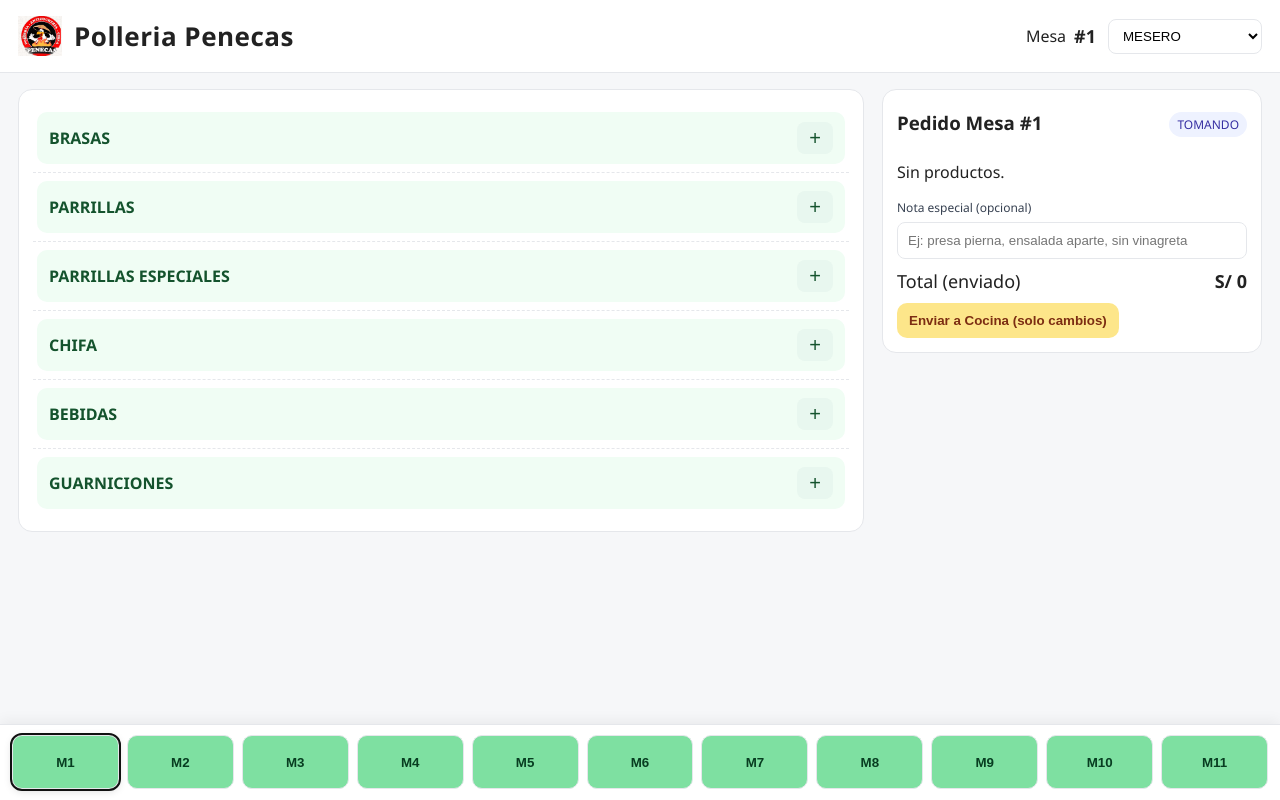
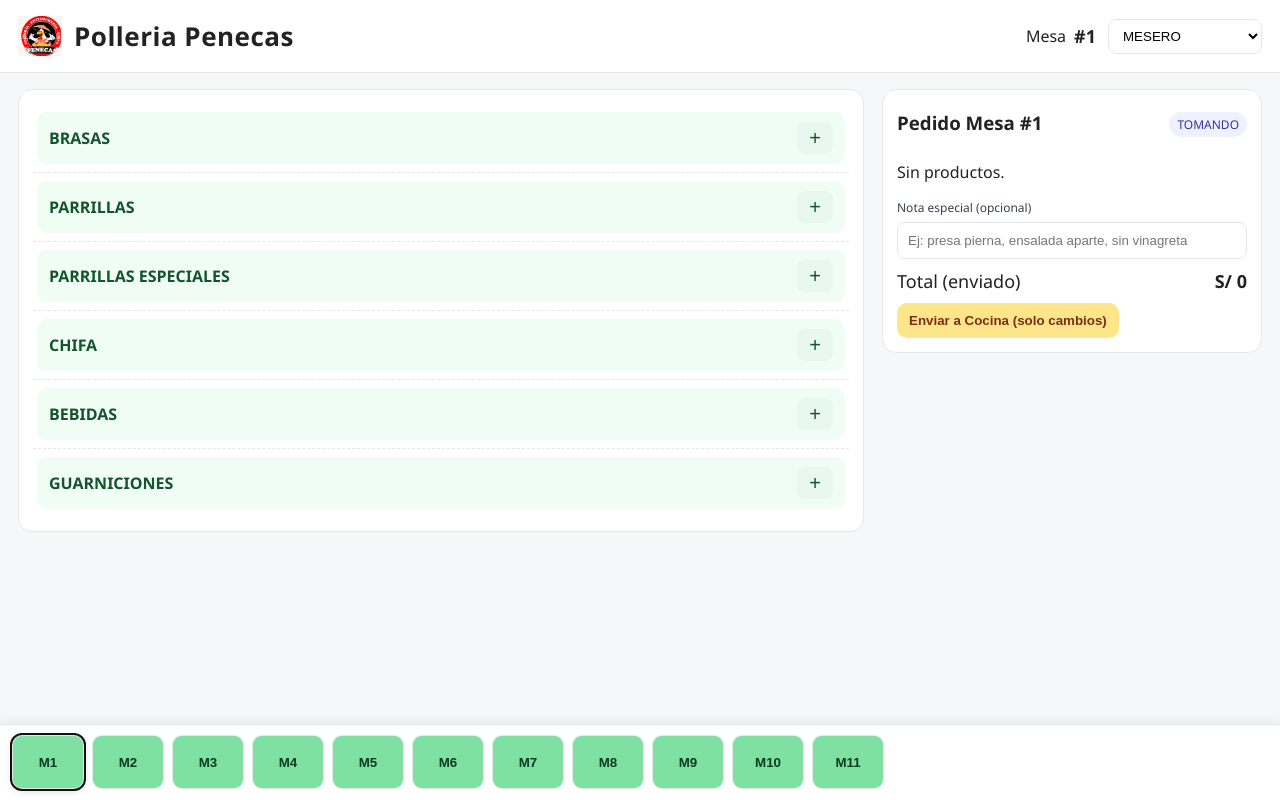
Before and after one commit to anto-pks/POLLERIA-PENECAS, a React (Vite) app: page / in a window 1280 px wide. Built offline with nearby package versions, Linux system fonts and the light colour scheme.

Commit message:
Mesas con scroll horizontal

```diff
--- a/src/index.css
+++ b/src/index.css
@@ -99,21 +99,46 @@ body { margin: 0; font-family: Segoe UI, Arial, sans-serif; color: var(--texto);
 .ticket-actions{ margin-top:10px; display:flex; gap:10px; }
 
 /* ====== Barra de mesas (FIJA) ====== */
+/* ====== Barra de mesas (scroll horizontal) ====== */
 .mesas-bar{
-  position: fixed; left:0; right:0; bottom:0;
-  background:#fff; border-top:1px solid var(--gris-borde);
-  padding:10px 12px; display:grid; grid-template-columns: repeat(11, 1fr); gap:8px;
-  height: var(--mesas-h); z-index: 40;
+  position: fixed;
+  left: 0; right: 0; bottom: 0;
+  background: #fff;
+  border-top: 1px solid var(--gris-borde);
+  height: var(--mesas-h);
+  padding: 10px 12px;
+
+  /* Clave para scrollear lateral */
+  display: flex;
+  gap: 8px;
+  overflow-x: auto;        /* permite desplazamiento horizontal */
+  overflow-y: hidden;
+  white-space: nowrap;     /* que no haga salto de línea */
+  scroll-snap-type: x proximity;
+  -webkit-overflow-scrolling: touch; /* scroll suave en móviles */
+  z-index: 40;
   box-shadow: 0 -4px 12px rgba(0,0,0,.05);
 }
+/* cada mesa ocupa ancho fijo y no se encoge */
 .mesa-square{
-  height:54px; border-radius:10px; border:1px solid var(--gris-borde);
-  font-weight:700; cursor:pointer; transition: transform .12s, box-shadow .12s, background .12s, color .12s;
+  flex: 0 0 72px;          /* ancho fijo (ajústalo a gusto) */
+  height: 54px;
+  border-radius: 10px;
+  border: 1px solid var(--gris-borde);
+  font-weight: 700;
+  cursor: pointer;
+  scroll-snap-align: start;
+  transition: transform .12s, box-shadow .12s, background .12s, color .12s;
 }
 .mesa-square.libre{ background:var(--verde); color:#083d21; }
 .mesa-square.libre:hover{ background:var(--verde-hover); }
 .mesa-square.ocupada{ background:var(--rojo); color:#fff; }
 .mesa-square.activa{ outline:2px solid #111; box-shadow:0 2px 8px rgba(0,0,0,.15); }
+
+/* (opcional) estilo de scrollbar fino */
+.mesas-bar::-webkit-scrollbar{ height: 6px; }
+.mesas-bar::-webkit-scrollbar-track{ background: transparent; }
+.mesas-bar::-webkit-scrollbar-thumb{ background: #e5e7eb; border-radius: 999px; }
 
 /* ====== Cocinero / Cajero ====== */
 .content.one-col{ grid-template-columns: 1fr; }
```
